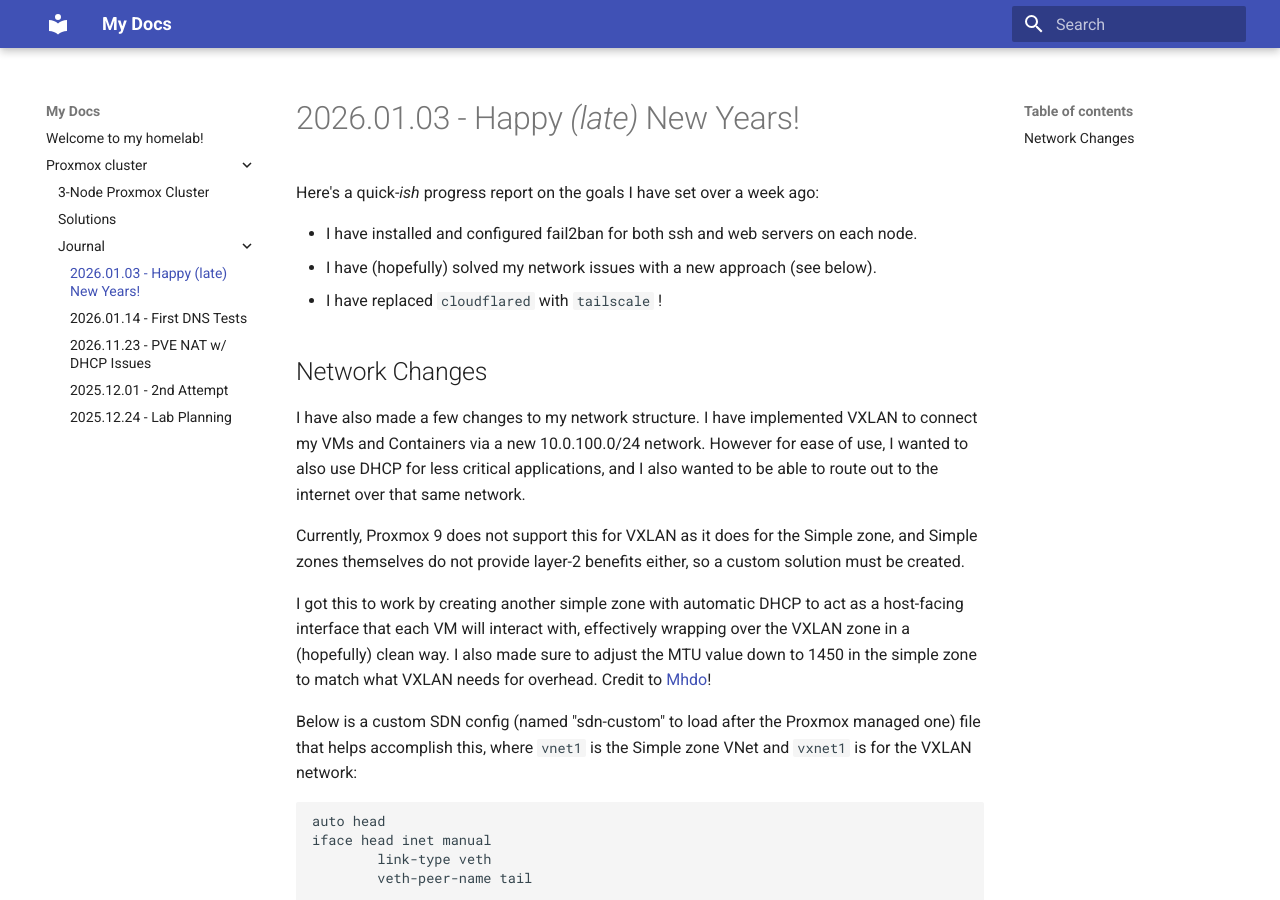
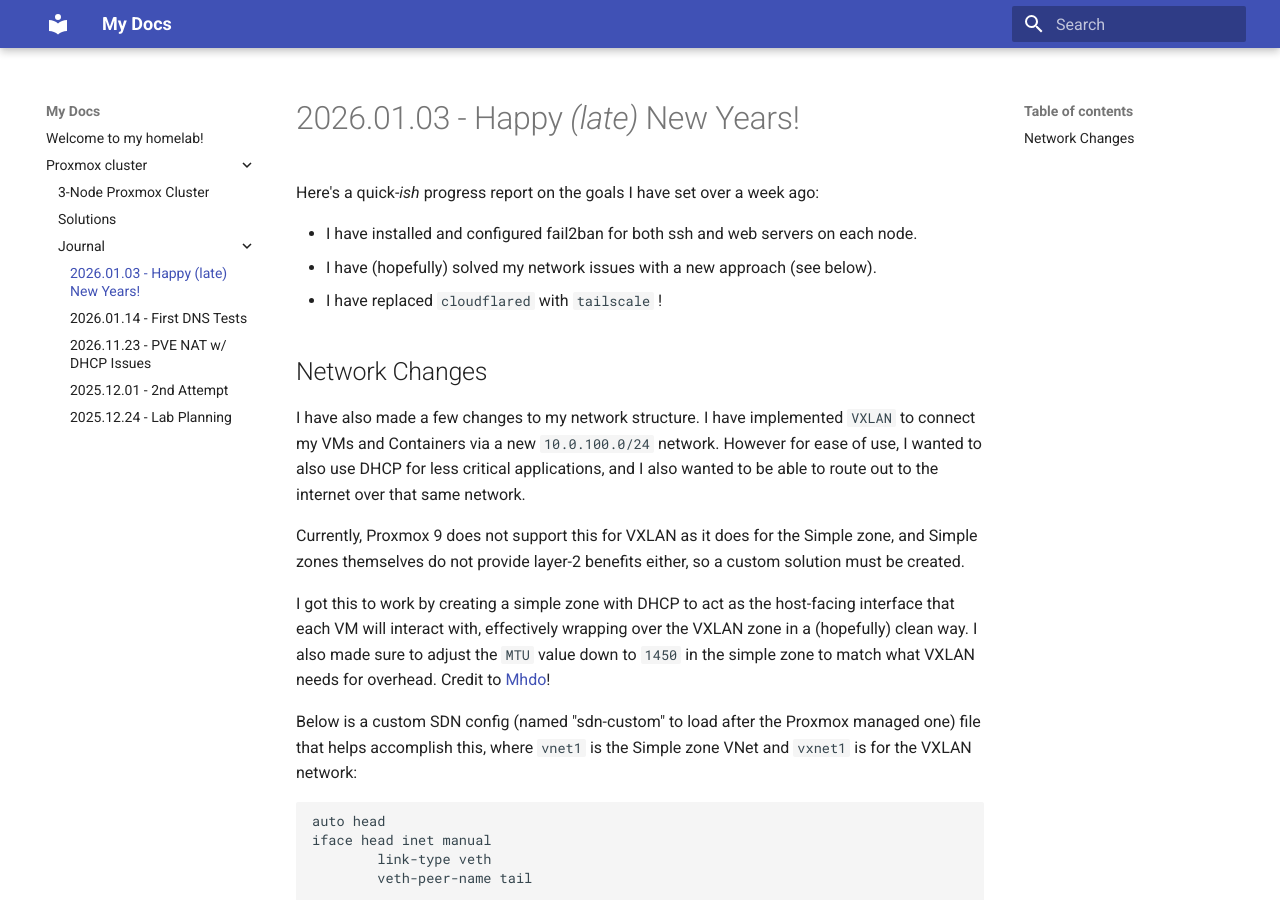
Before and after one commit to wmboeckman/homelab, an MkDocs documentation site: the page built from docs/proxmox-cluster/journal/01-03-2026.md, in a window 1280 px wide and 900 px high. Built offline with MkDocs 1.6.1 and Material for MkDocs 9.7.7, drawn with Linux system fonts in a browser that asks for light colours.

Commit message:
minor formating, structure updates

```diff
--- a/docs/proxmox-cluster/journal/01-03-2026.md
+++ b/docs/proxmox-cluster/journal/01-03-2026.md
@@ -8,11 +8,11 @@ Here's a quick-*ish* progress report on the goals I have set over a week ago:
 
 ## Network Changes
 
-I have also made a few changes to my network structure. I have implemented VXLAN to connect my VMs and Containers via a new 10.0.100.0/24 network. However for ease of use, I wanted to also use DHCP for less critical applications, and I also wanted to be able to route out to the internet over that same network.
+I have also made a few changes to my network structure. I have implemented `VXLAN` to connect my VMs and Containers via a new `10.0.100.0/24` network. However for ease of use, I wanted to also use DHCP for less critical applications, and I also wanted to be able to route out to the internet over that same network.
 
 Currently, Proxmox 9 does not support this for VXLAN as it does for the Simple zone, and Simple zones themselves do not provide layer-2 benefits either, so a custom solution must be created.
 
-I got this to work by creating another simple zone with automatic DHCP to act as a host-facing interface that each VM will interact with, effectively wrapping over the VXLAN zone in a (hopefully) clean way. I also made sure to adjust the MTU value down to 1450 in the simple zone to match what VXLAN needs for overhead. Credit to [Mhdo](https://forum.proxmox.com/threads/a-way-to-get-dhcp-and-ipam-working-with-a-vxlan-zone-with-minimal-extra-configuration.169054/)!
+I got this to work by creating a simple zone with DHCP to act as the host-facing interface that each VM will interact with, effectively wrapping over the VXLAN zone in a (hopefully) clean way. I also made sure to adjust the `MTU` value down to `1450` in the simple zone to match what VXLAN needs for overhead. Credit to [Mhdo](https://forum.proxmox.com/threads/a-way-to-get-dhcp-and-ipam-working-with-a-vxlan-zone-with-minimal-extra-configuration.169054/)!
 
 Below is a custom SDN config (named "sdn-custom" to load after the Proxmox managed one) file that helps accomplish this, where `vnet1` is the Simple zone VNet and `vxnet1` is for the VXLAN network:
 
```
